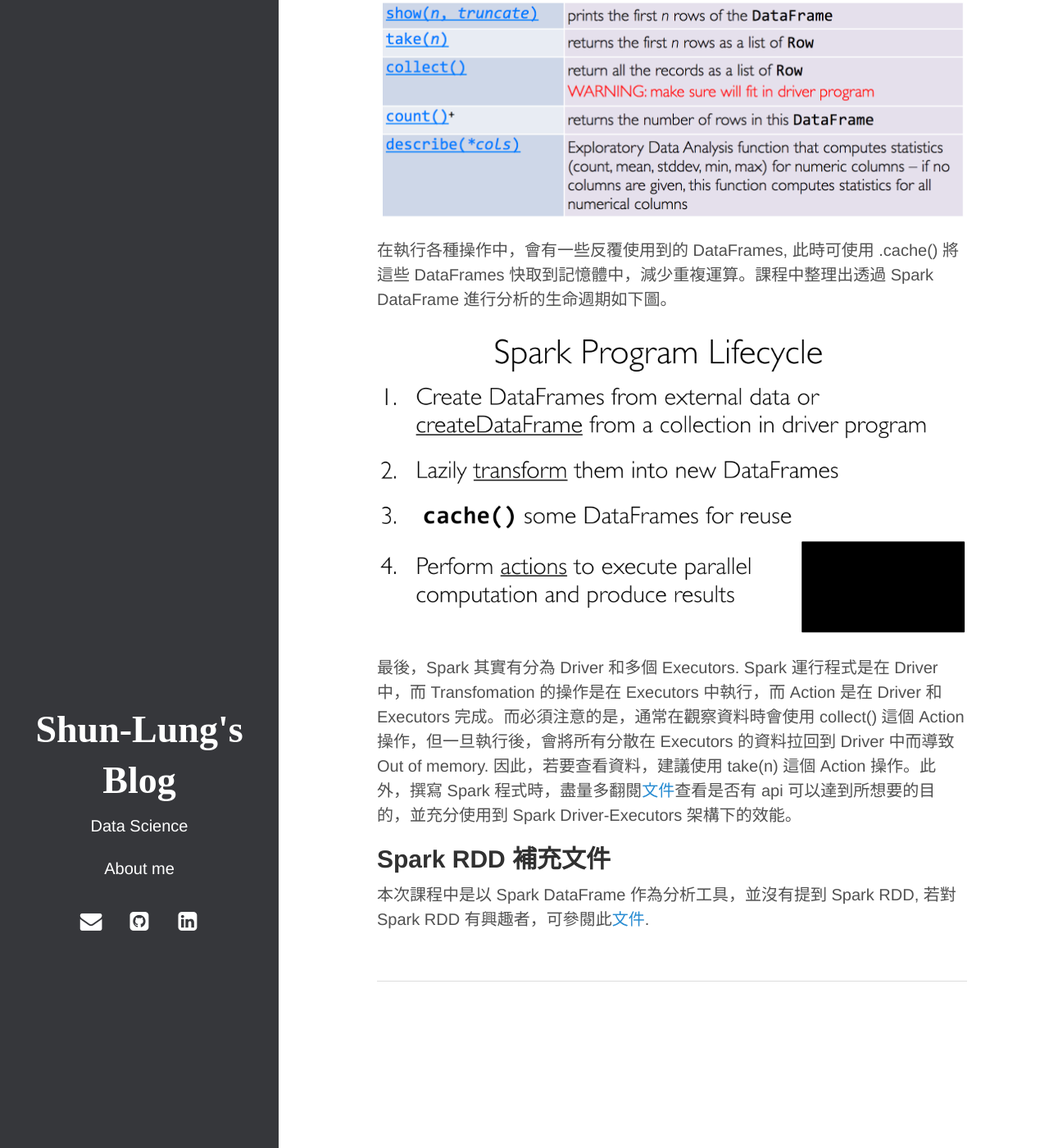
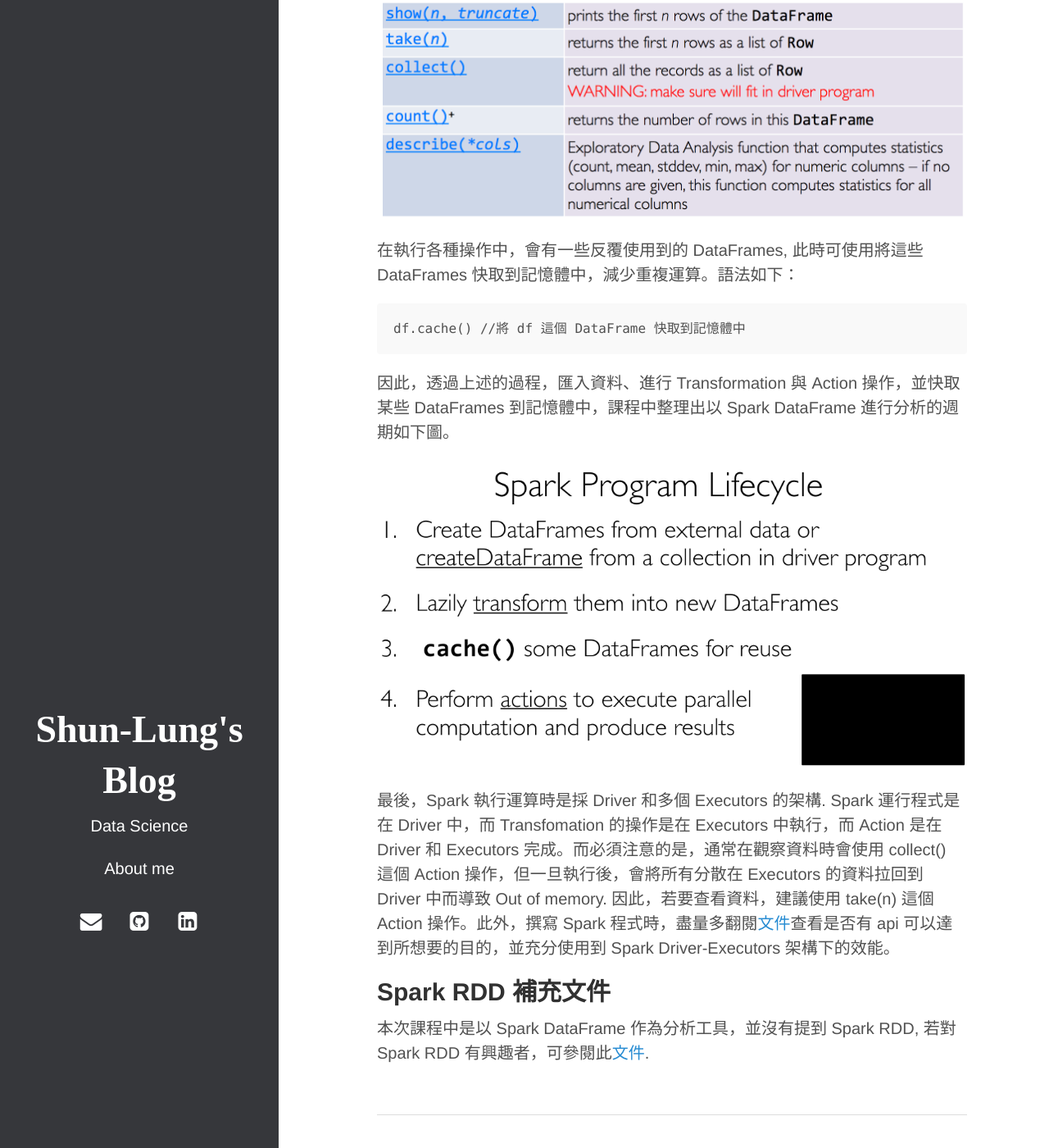
Before and after one commit to codeAligned/slchangtw.netlify, a Jekyll site: the page built from _posts/2016-08-10-CS105x-Introduction-to-Apache-Spark 筆記(一).md, in a window 1280 px wide and 1400 px high, scrolled down 3774 px. Shown: the whole window at 82% size. Built offline with Jekyll 4.4.1, drawn with Linux system fonts in a browser that asks for light colours.

Commit message:
add 20160812 post

````diff
--- a/_posts/2016-08-10-CS105x-Introduction-to-Apache-Spark 筆記(一).md
+++ b/_posts/2016-08-10-CS105x-Introduction-to-Apache-Spark 筆記(一).md
@@ -76,11 +76,16 @@ Spark DataFrame 的 Action 操作包含印出資料、計算資料筆數與計
 
 ![alt text](/images/20160810_action_1.png)
 
-在執行各種操作中，會有一些反覆使用到的 DataFrames, 此時可使用 .cache() 將這些 DataFrames 快取到記憶體中，減少重複運算。課程中整理出透過 Spark DataFrame 進行分析的生命週期如下圖。
+在執行各種操作中，會有一些反覆使用到的 DataFrames, 此時可使用將這些 DataFrames 快取到記憶體中，減少重複運算。語法如下：
+
+```
+df.cache() //將 df 這個 DataFrame 快取到記憶體中
+```
+因此，透過上述的過程，匯入資料、進行 Transformation 與 Action 操作，並快取某些 DataFrames 到記憶體中，課程中整理出以 Spark DataFrame 進行分析的週期如下圖。
 
 ![alt text](/images/20160810_lifecycle.png)
 
-最後，Spark 其實有分為 Driver 和多個 Executors. Spark 運行程式是在 Driver 中，而 Transfomation 的操作是在 Executors 中執行，而 Action 是在 Driver 和 Executors 完成。而必須注意的是，通常在觀察資料時會使用 collect() 這個 Action 操作，但一旦執行後，會將所有分散在 Executors 的資料拉回到 Driver 中而導致 Out of memory. 因此，若要查看資料，建議使用 take(n) 這個 Action 操作。此外，撰寫 Spark 程式時，盡量多翻閱[文件](http://spark.apache.org/docs/latest/api/python/pyspark.sql.html)查看是否有 api 可以達到所想要的目的，並充分使用到 Spark Driver-Executors 架構下的效能。
+最後，Spark 執行運算時是採 Driver 和多個 Executors 的架構. Spark 運行程式是在 Driver 中，而 Transfomation 的操作是在 Executors 中執行，而 Action 是在 Driver 和 Executors 完成。而必須注意的是，通常在觀察資料時會使用 collect() 這個 Action 操作，但一旦執行後，會將所有分散在 Executors 的資料拉回到 Driver 中而導致 Out of memory. 因此，若要查看資料，建議使用 take(n) 這個 Action 操作。此外，撰寫 Spark 程式時，盡量多翻閱[文件](http://spark.apache.org/docs/latest/api/python/pyspark.sql.html)查看是否有 api 可以達到所想要的目的，並充分使用到 Spark Driver-Executors 架構下的效能。
 
 ## Spark RDD 補充文件
 
````
Also changed, not shown: _posts/2016-08-12-long-wide-format.md (added, +47 -0 lines), images/20160812_long.png (added), images/20160812_long_in_rstudio.png (added), images/20160812_long_pivot.png (added), images/20160812_wide.png (added), images/20160812_wide_pivot.png (added).
